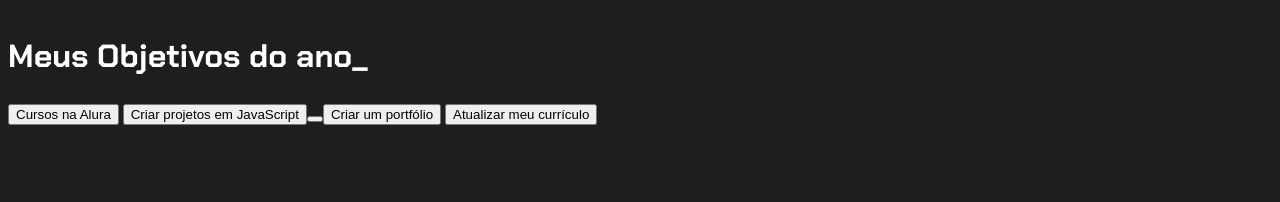
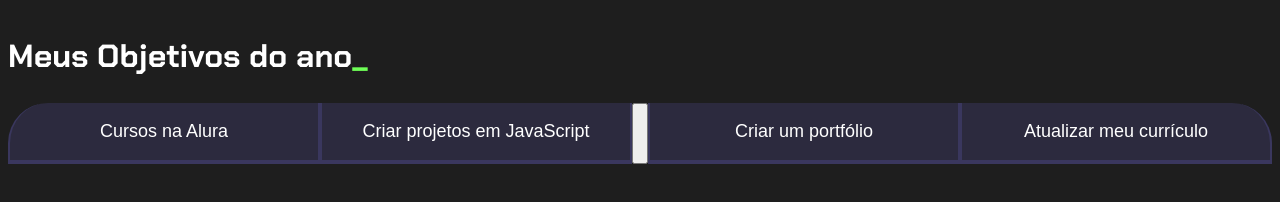
Before and after one commit to helofelix/javascript, a plain HTML site: page index.html in a window 1280 px wide. Drawn offline with Linux system fonts and the light colour scheme.

Commit message:
Add files via upload

```diff
--- a/index.html
+++ b/index.html
@@ -8,7 +8,7 @@
 </head>
 <body>
     <section class="conteudo-principal"></section>
-<h2 class="titulo-principal">Meus Objetivos do ano_</h2>
+<h2 class="titulo-principal">Meus Objetivos do ano<span>_</span></h2>
 <div class="botoes">
     <button class="botao">Cursos na Alura</button>
     <button class="botao">Criar projetos em JavaScript<button>
--- a/style.css
+++ b/style.css
@@ -29,7 +29,32 @@
         width: 100%;
         font-size: 32px;
        }
+       .titulo-principal span{
+        color: var(--verde);
+       }
 
-       .titulo-principal span {
-        color: var(--verde);
-    }
+       .botao { font-family: «Crakra Petch», sans-serif;
+        background-color: var(--botao-inativo);
+        color: var(--branco); display: flex;
+        justify-content: center;
+        padding: 1em;
+        font-size: 18px;
+        align-items: center;
+        width: 100%;
+        border-bottom: 4px solid var(--botao-ativo);
+        border-left: 2px solid var(--botao-ativo);
+        border-right: 2px solid var(--botao-ativo);
+        border-top: none;
+        }
+
+        .botoes { display: block;
+        }
+        @media screen and (min-width: 768px) { .botoes { display: flex;
+        }
+        }
+
+        .botao:first-child { border-radius: 40px 0 0 0;
+        }
+
+        .botao:last-child { border-radius: 0 40px 0 0;
+        }
```
